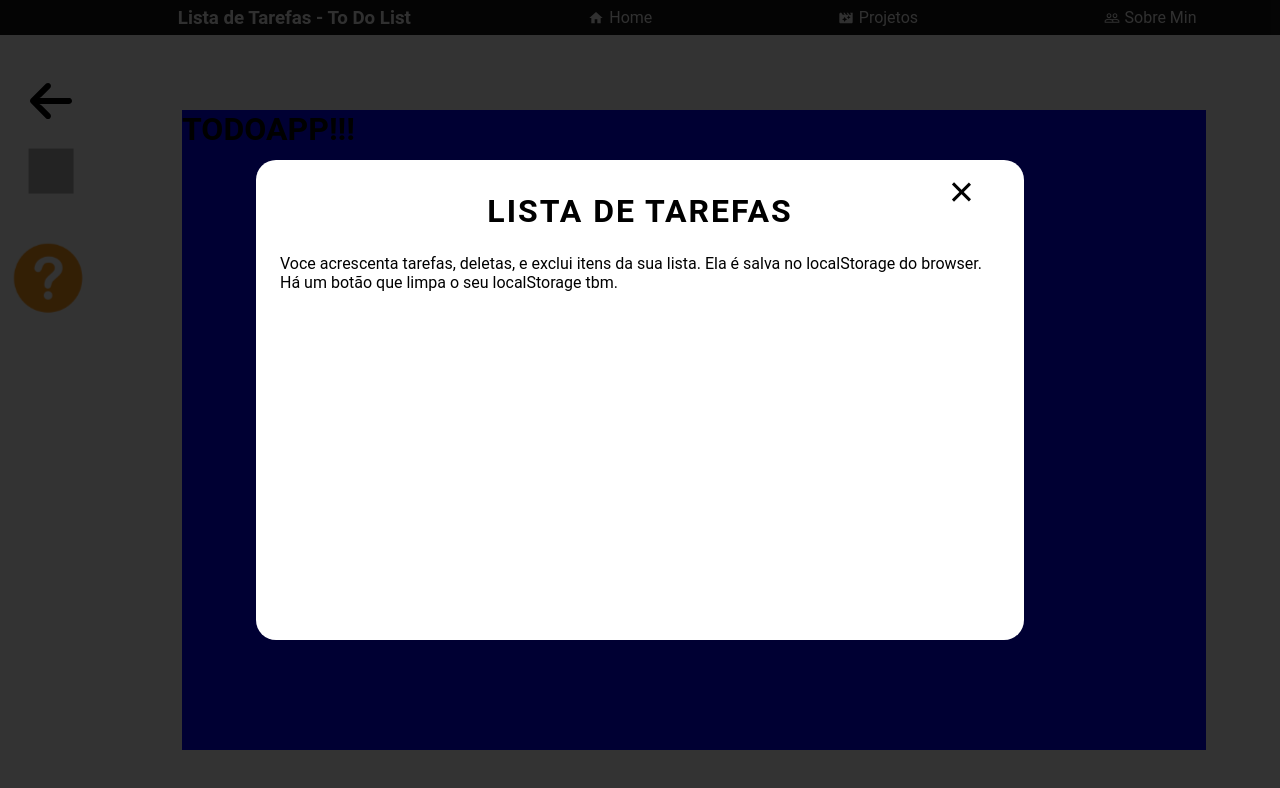
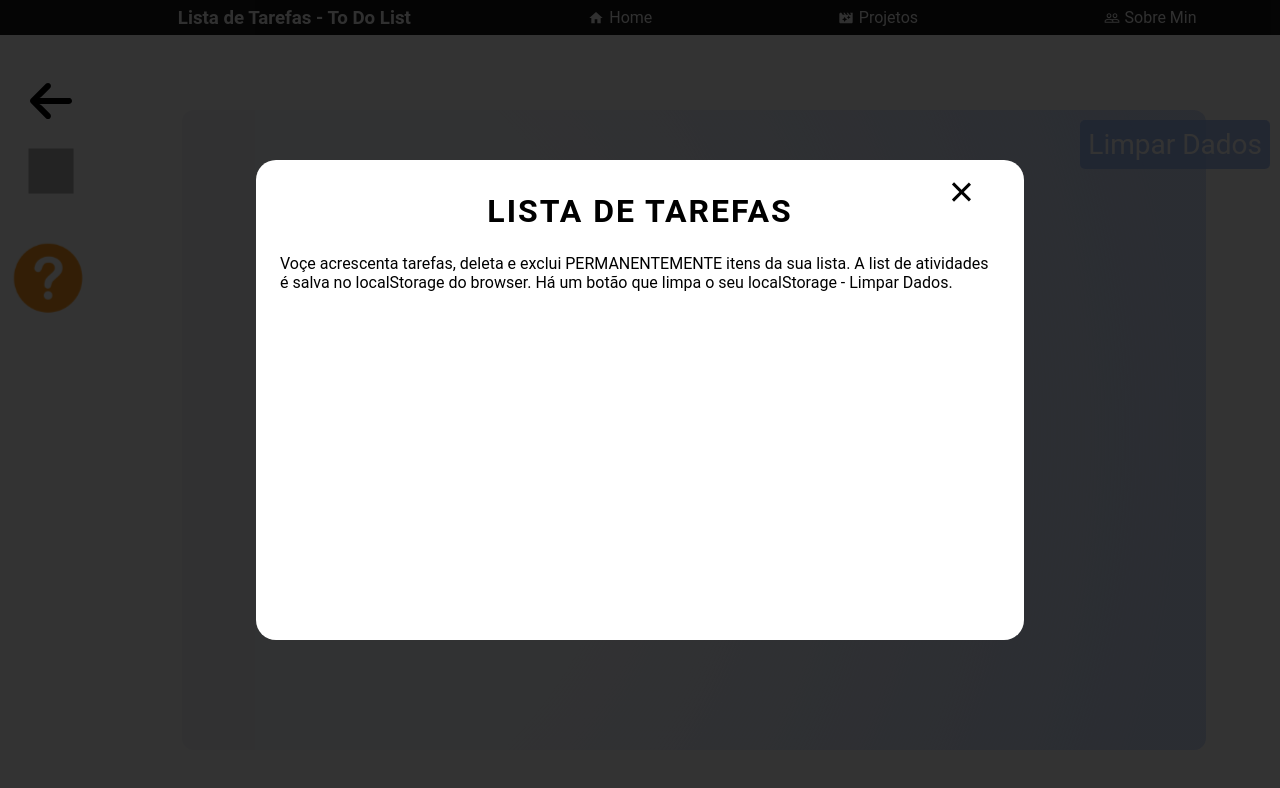
Before and after one commit to RpThiagoluiz/DevThiagoHomePage, a React (Create React App) app: page /project/TodoList in a window 1280 px wide. Shown: the top 788 px of the page. Built offline with nearby package versions, Linux system fonts and the light colour scheme; grey boxes are pictures that could not be loaded.

Commit message:
To Do List v1

```diff
--- a/package.json
+++ b/package.json
@@ -3,6 +3,9 @@
   "version": "0.1.0",
   "private": true,
   "dependencies": {
+    "@fortawesome/fontawesome-svg-core": "^1.2.32",
+    "@fortawesome/free-solid-svg-icons": "^5.15.1",
+    "@fortawesome/react-fontawesome": "^0.1.13",
     "@testing-library/jest-dom": "^5.11.4",
     "@testing-library/react": "^11.1.0",
     "@testing-library/user-event": "^12.1.10",
--- a/src/components/ToDoApp/components/Form.jsx
+++ b/src/components/ToDoApp/components/Form.jsx
@@ -0,0 +1,66 @@
+import React from 'react'
+
+//Font Awesome
+import { faPlusSquare } from "@fortawesome/free-solid-svg-icons"
+import { FontAwesomeIcon } from "@fortawesome/react-fontawesome"
+
+
+import { FormContainer } from './styles'
+
+
+const Form = ({
+   inputText,
+   changeInputText,
+   todos,
+   adcTodos,
+   selectStatus
+}) => {
+   const inputTextHandler = e => {
+      changeInputText(e.target.value)
+   }
+
+   const submitFormHandler = e => {
+      e.preventDefault()
+      adcTodos([
+         ...todos, {
+            id: Math.random() * 10001,
+            text: inputText,
+            completed: false
+         }
+      ])
+      changeInputText("")
+   }
+
+   const statusHandler = e => {
+      selectStatus(e.target.value)
+   }
+
+   const clearLocalStorage = _ => {
+      localStorage.clear()
+   }
+
+   return (
+      <FormContainer>
+         <input className="todo-input" type="text" value={inputText} placeholder="Adc uma tarefa!" onChange={inputTextHandler} />
+         <button className="todo-button" type="submit" onClick={submitFormHandler}>
+            <FontAwesomeIcon icon={faPlusSquare} />
+         </button>
+
+         <button className="todo-clear" onClick={clearLocalStorage}>
+               Limpar Dados
+         </button>
+
+         <div className="select">
+            <select name="todos"  className="filter-todo" onChange={statusHandler}>
+               <option value="all">Todos</option>
+               <option value="completed">Completas</option>
+               <option value="uncompleted">Incompletas</option>
+            </select>
+         </div>
+
+
+
+      </FormContainer>
+   )
+}
+export default Form
--- a/src/components/ToDoApp/components/Todo.jsx
+++ b/src/components/ToDoApp/components/Todo.jsx
@@ -0,0 +1,47 @@
+import React from 'react'
+
+//Font awesome
+import { faCheckSquare } from "@fortawesome/free-solid-svg-icons"
+import { faTrash } from "@fortawesome/free-solid-svg-icons"
+import { FontAwesomeIcon } from "@fortawesome/react-fontawesome"
+
+import { TodoItem } from './styles'
+
+const Todo = ({
+   text,
+   todo,
+   todos,
+   setTodos
+}) => {
+
+   const deleteBtn = () => {
+      setTodos(todos.filter(el => el.id !== todo.id))
+   }
+
+   const completeBtn = () => {
+      setTodos(todos.map(i => {
+         if (i.id === todo.id) {
+            return {
+               ...i, completed: !i.completed
+            }
+         }
+         return i
+      }))
+   }
+
+
+   return (
+      <TodoItem>
+         <div className="todo">
+            <li className={`todo-li ${todo.completed ? "completed" : ""}`}>{text}</li>
+            <button className="complete-btn" onClick={completeBtn}>
+               <FontAwesomeIcon icon={faCheckSquare} />
+            </button>
+            <button className="trash-btn" onClick={deleteBtn}>
+            <FontAwesomeIcon icon={faTrash} />
+               </button>
+         </div>
+      </TodoItem>
+   )
+}
+export default Todo
--- a/src/components/ToDoApp/components/TodoList.jsx
+++ b/src/components/ToDoApp/components/TodoList.jsx
@@ -0,0 +1,30 @@
+import React from 'react'
+
+import Todo from './Todo'
+import {TodoUl } from './styles'
+
+const TodoList = ({
+   todos,
+   setTodos,
+   filteredTodos
+}) => {
+
+
+   return(
+      <TodoUl>
+         <ul className="todo-list">
+            {filteredTodos.map(todo => (
+               <Todo
+                  key={todo.id}
+                  text={todo.text}
+                  todo={todo}
+                  todos={todos}
+                  setTodos={setTodos}
+               />
+            ))}
+
+         </ul>
+      </TodoUl>
+   )
+}
+export default TodoList
--- /dev/null
+++ b/src/components/ToDoApp/components/styles.js
@@ -0,0 +1,159 @@
+import styled from 'styled-components'
+
+export const FormContainer = styled.form `
+  > input,
+   button {
+      background: white;
+      padding: 0.5rem;
+      font-size: 1.75rem;
+      border: none;
+      border-radius: 5px;
+
+   }
+
+   > button {
+      color: rgba(137,171,245,0.7);
+      background: #f7fffe;
+      cursor: pointer;
+      transition: all 0.3s ease;
+
+      &:hover{
+         background: rgba(137,171,245,0.7);
+         color: white;
+      }
+   }
+
+
+
+   .todo-button {
+      margin-left: 2px;
+      background-color:transparent;
+
+   }
+
+   .todo-clear {
+      position:absolute;
+      top: 10px;
+      right: -5vw;
+
+      background: rgba(137,171,245,0.7);
+      color: white;
+
+      &:hover {
+         background:#FE1F14;
+         color:#FFD700;
+      }
+   }
+
+   select {
+      //reset
+      background-color: transparent;
+      border: none;
+      padding: 0 1em 0 0;
+      margin: 0;
+      width: 100%;
+      font-family: inherit;
+      font-size: inherit;
+      cursor: inherit;
+      line-height: inherit;
+      color:rgba(137,171,245,0.7)
+   }
+
+   .select {
+      margin-top: 5px;
+      width: 180px;
+
+      border-radius: 5px;
+      padding: 0.25em 0.5em;
+      font-size: 1.25rem;
+      cursor: pointer;
+      line-height: 1.1;
+
+
+      background-color: #fff;
+
+
+   }
+
+`
+
+export const TodoUl = styled.div `
+
+
+   width: 80%;
+   height: 40%;
+
+   overflow-y: scroll;
+
+   ::-webkit-scrollbar{
+      width: 12px;
+
+   }
+
+   ::-webkit-scrollbar-thumb {
+      background-color: rgba(245,247,252,1);
+      border-radius:5px;
+   }
+
+   ::-webkit-scrollbar-track {
+      background-color: rgba(137,171,245,0.37);
+      border-radius: 15px;
+   }
+
+
+
+`
+
+export const TodoItem = styled.div `
+
+   margin: 0.5rem;
+   background: white;
+   font-size: 1.8rem;
+   padding: .5em;
+   color: black;
+   list-style:none;
+
+   display: flex;
+   justify-content: space-between;
+   align-items: center;
+
+   border-radius:5px;
+
+
+   transition: all 1s ease;
+
+   button {
+      background: #f7fffe;
+      color: rgba(137,171,245,0.7);
+      padding: .5rem;
+      font-size: 1.75rem;
+      border: none;
+      border-radius: 5px;
+
+      cursor: pointer;
+      transition: all 0.3s ease;
+
+
+
+   }
+
+   .complete-btn{
+      &:hover{
+         background:#339900;
+         color:#f7fffe;
+      }
+   }
+   .trash-btn{
+      &:hover{
+         background:#cc3300;
+         color:#ffcc00;
+      }
+   }
+
+   .completed {
+      text-decoration: line-through;
+      opacity: .4;
+      background-color:#339900;
+   }
+
+`
--- a/src/components/ToDoApp/index.jsx
+++ b/src/components/ToDoApp/index.jsx
@@ -1,11 +1,70 @@
-import React from 'react'
+import React, { useState, useEffect } from 'react'
+
+//Components
+import Form from './components/Form'
+import TodoList from './components/TodoList'
 
 import { Container } from './styles'
 
 const ToDoApp = () => {
-   return(
+   const [inputText, setInputText] = useState("")
+   const [todos, setTodos] = useState([])
+   const [status, setStatus] = useState("all")
+   const [filteredTodos, setFilteredTodos] = useState([])
+
+   useEffect(() => {
+      const getLocalTodos = () => {
+         if (localStorage.getItem('todos') === null) {
+            localStorage.setItem('todos', JSON.stringify([]))
+         } else {
+            let localTodo = JSON.parse(localStorage.getItem('todos', JSON.stringify(todos)))
+            setTodos(localTodo)
+         }
+      }
+      getLocalTodos()
+   }, [])
+
+   useEffect(() => {
+      //Functions
+      const filterHandler = () => {
+        switch (status) {
+          case "completed":
+            setFilteredTodos(todos.filter(todo => todo.completed === true))
+            break
+          case "uncompleted":
+            setFilteredTodos(todos.filter(todo => todo.completed === false))
+            break
+          default:
+            setFilteredTodos(todos)
+            break
+        }
+      }
+      //save to local
+      const saveLocalTodos = () => {
+        localStorage.setItem('todos', JSON.stringify(todos))
+      }
+
+      filterHandler()
+      saveLocalTodos()
+    }, [todos, status])
+
+
+   return (
+
       <Container>
-         <h1>TODOAPP!!!</h1>
+         <h2>Tarefas</h2>
+         <Form
+            inputText={inputText}
+            changeInputText={setInputText}
+            todos={todos}
+            adcTodos={setTodos}
+            selectStatus={setStatus}
+         />
+         <TodoList
+            todos={todos}
+            setTodos={setTodos}
+            filteredTodos={filteredTodos}
+         />
       </Container>
    )
 }
--- a/src/components/ToDoApp/styles.js
+++ b/src/components/ToDoApp/styles.js
@@ -1,8 +1,26 @@
 import styled from 'styled-components'
 
 export const Container = styled.div`
-   background-color:blue;
+   background-image: radial-gradient( circle 993px at 0.5% 50.5%,  rgba(245,247,252,1)  45%, rgba(137,171,245,0.37) 100.2% );
 
    width: 100%;
    height:100%;
+
+   display: flex;
+   justify-content: space-around;
+   align-items: center;
+   flex-direction:column;
+
+   border-radius: 12px;
+
+   > h2 {
+      text-align: center;
+      padding-top: 1.5em;
+      text-transform:uppercase;
+      letter-spacing: .25em;
+      color: rgba(137,171,245,0.9);
+      font-size: 2em;
+      font-weight:bold;
+   }
+
 `
--- a/src/pages/ToDoList/index.jsx
+++ b/src/pages/ToDoList/index.jsx
@@ -26,11 +26,12 @@ export default function FormOne()  {
          </TopSide>
 
          <BackPage />
-         <GitHubLink link=""/>
+         <GitHubLink link="https://github.com/RpThiagoluiz/DevThiagoHomePage/tree/main/src/pages/ToDoList"/>
          <DescriptionBTn
             title="Lista de Tarefas"
-            description="Voce acrescenta tarefas, deletas, e exclui itens da sua lista. Ela é salva no localStorage do browser.
-            Há um botão que limpa o seu localStorage tbm.
+            description="Voçe acrescenta tarefas, deleta  e exclui PERMANENTEMENTE itens da sua lista.
+            A list de atividades é salva no localStorage do browser.
+            Há um botão que limpa o seu localStorage - Limpar Dados.
             "
          />
 
```
Also changed, not shown: 1 other file (tests, documents, lock files or other folders).
